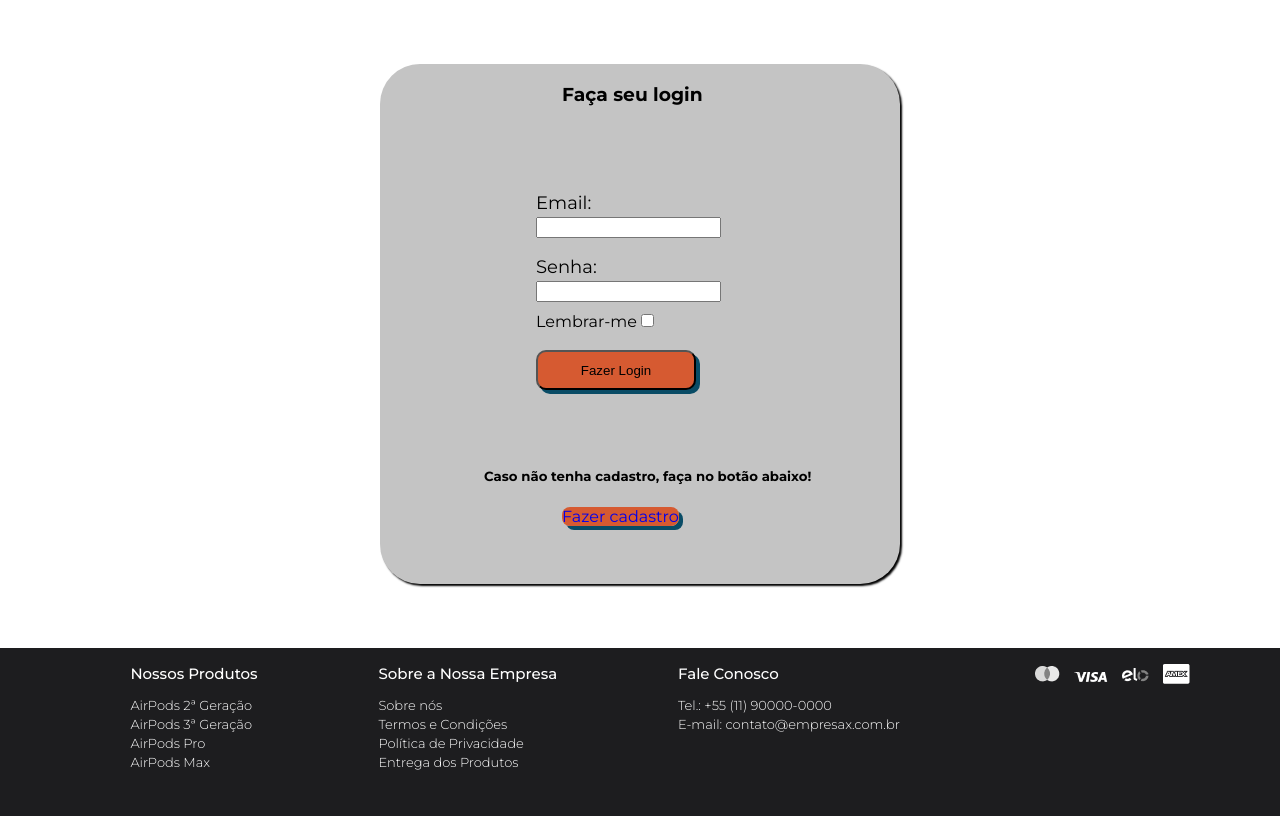
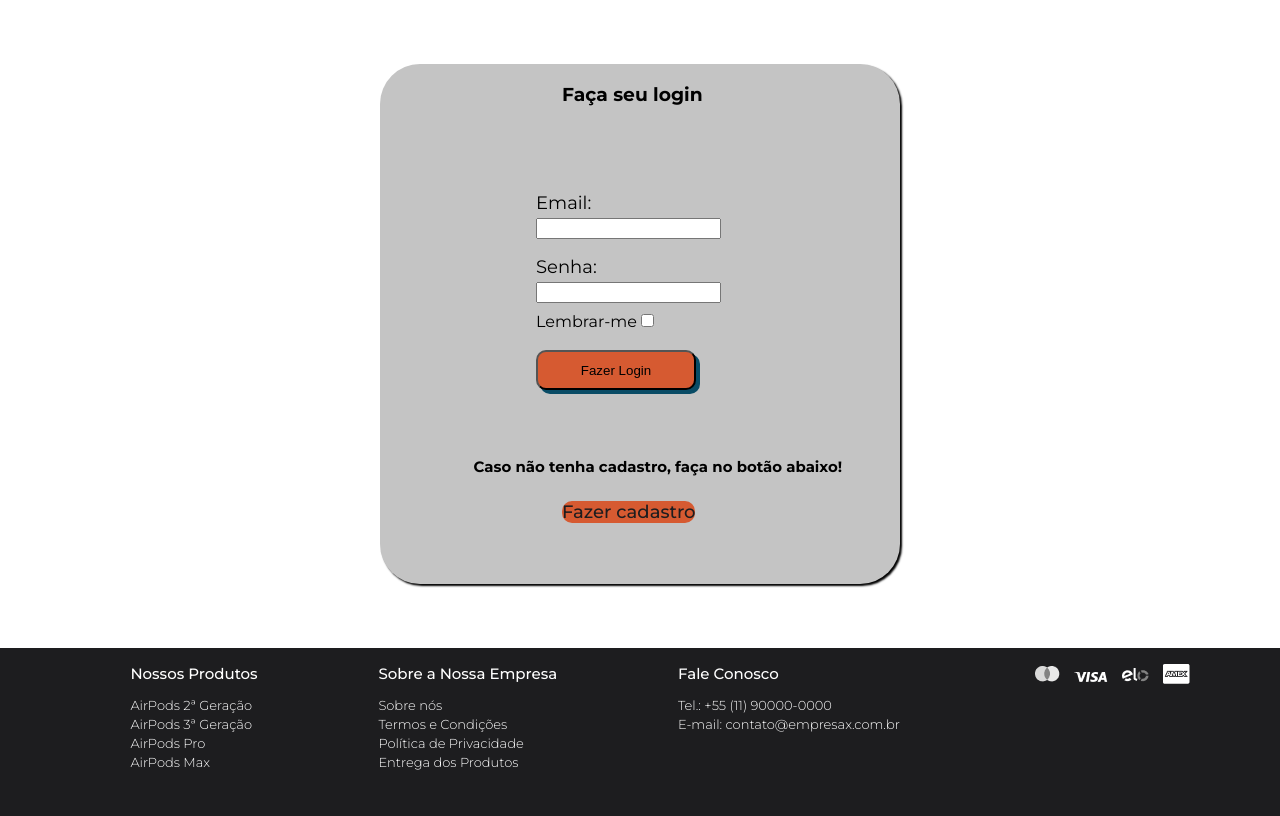
Before and after one commit to imfelipereis/dh-projeto-integrador, a Node server app: page /logar in a window 1280 px wide. Shown: the part 61-877 px from the top of the page. Run offline with Node 20, Linux system fonts and the light colour scheme; some libraries are stand-ins or nearby versions.

Commit message:
organizando logar.ejs

```diff
--- a/public/stylesheets/style.css
+++ b/public/stylesheets/style.css
@@ -257,6 +257,7 @@ section.banner .carousel .controls button img {
 
 .newsletter {
     display: flex;
+    flex-direction: row;
     justify-content: center;
     align-items:flex-end;
     background-color:#D65A31;
@@ -279,6 +280,19 @@ section.banner .carousel .controls button img {
     margin-top: 1px;
     border-radius: 5px;
     cursor: pointer;
+
+}
+
+.button-cadastrar {
+    margin-top: 1px;
+    border-radius: 10px;
+    justify-items: baseline;
+    height: 30px;
+    margin-left: 1px;
+    display: block;
+    cursor: pointer;
+    flex-direction: row;
+    align-items: flex-end;
 
 }
 
@@ -715,7 +729,7 @@ form{
     margin-top: 7%;
     border-radius: 5px;
     height: 55px;
-    width: 55%;
+    width: 60%;
     flex-direction: column;
     font-size: 18px;
     font-weight: 400;
@@ -728,19 +742,23 @@ form{
 }
 
 .parte-baixo{
-    margin-top: 15%;
-    margin-left: 20%;
+    margin-top: 13%;
+    margin-left: 18%;
+    font-size: 18px;
 }
 
 #finalizar-cadastro{
-    height: 5vh;
+    height: 10vh;
     width: 20vh;
     background-color: #D65A31;
-    box-shadow: #094c66 4px 4px 0px;
-    border-radius: 8px;
+    border-radius: 10px;
     transition: transform 200ms, box-shadow 200ms;
-    margin-top: 15%;
+    margin-top: 50%;
     margin-left: 35%;
+    font-size: 18px;
+    font-weight: 500;
+    color: #1D1D1F;
+
 }
 
 #finalizar-cadastro:active{
--- a/views/partials/newsletter.ejs
+++ b/views/partials/newsletter.ejs
@@ -3,7 +3,7 @@
         <div class="newsletter">
             <h2>Assine nossa Newsletter</h2>
             <input type="email" placeholder="Digite seu e-mail">
-            <button>Cadastrar</button>
+            <button class="button-cadastrar">Cadastrar</button>
         </div>
     </div>
 </section>
```
